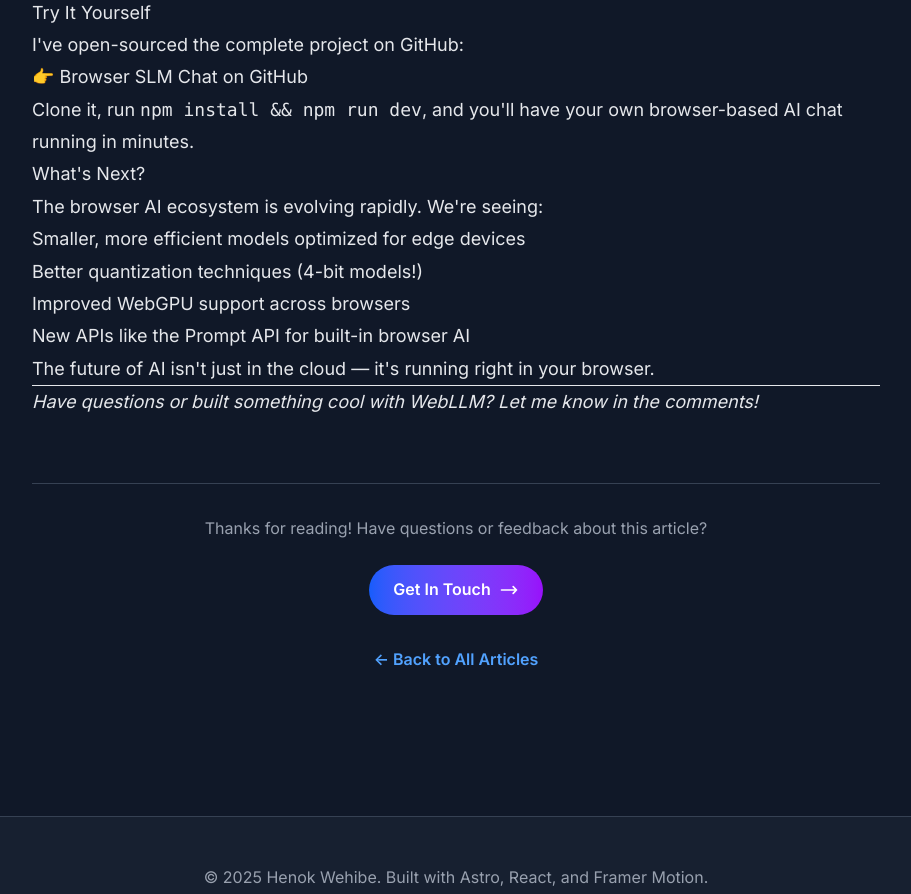
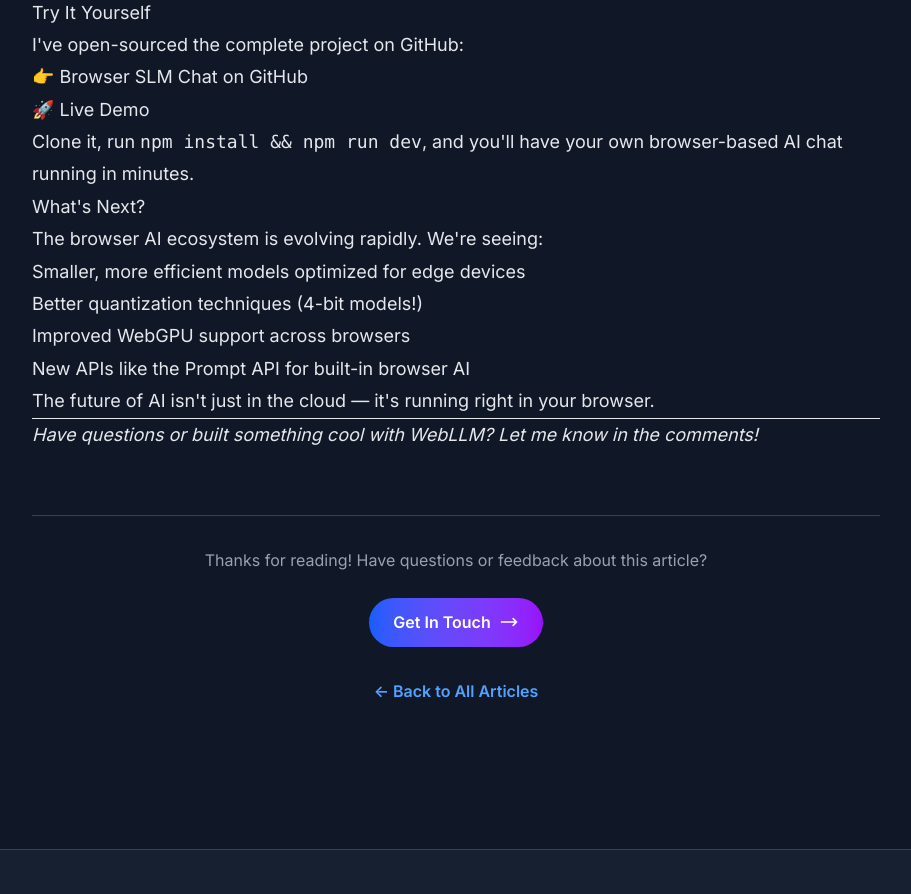
Before and after one commit to micrometre/portfolio, an Astro site: page /articles/webllm-browser-ai-models in a window 1280 px wide. Shown: the part 3914-4808 px from the top of the page, without its empty margins (184-1095 px from the left). Built offline with nearby package versions, Linux system fonts and the light colour scheme; Astro itself is replaced by a stand-in of ours.

Commit message:
added webll

```diff
--- a/src/content/articles/webllm-browser-ai-models.mdx
+++ b/src/content/articles/webllm-browser-ai-models.mdx
@@ -149,6 +149,8 @@ I've open-sourced the complete project on GitHub:
 
 👉 [Browser SLM Chat on GitHub](https://github.com/micrometre/web-llm/tree/master)
 
+🚀 [Live Demo](https://frontend-llm-lac.vercel.app/)
+
 Clone it, run `npm install && npm run dev`, and you'll have your own browser-based AI chat running in minutes.
 
 ## What's Next?
```
